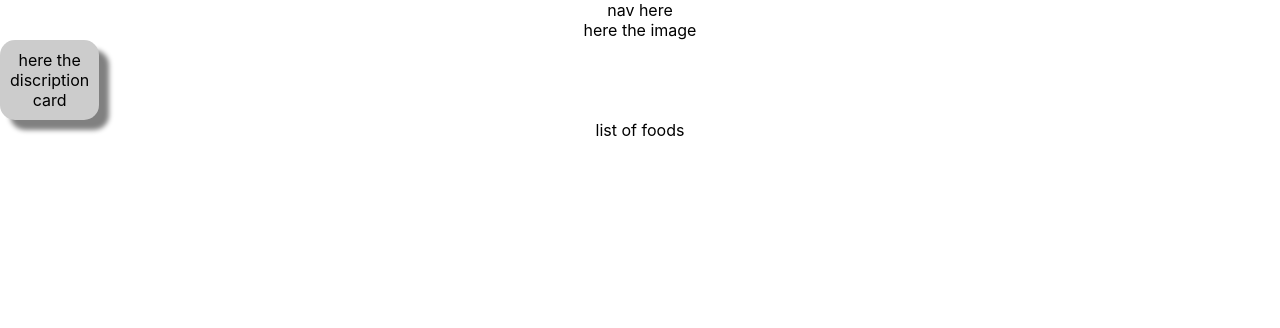
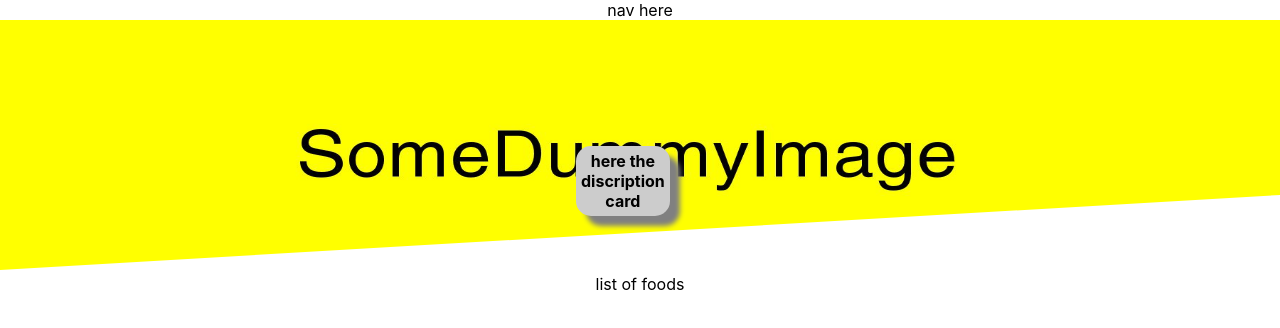
Before and after one commit to sobial/food-order, a React (Create React App) app: page / in a window 1280 px wide. Shown: the top 328 px of the page. Built offline with nearby package versions, Linux system fonts and the light colour scheme.

Commit message:
header image

```diff
--- a/src/components/Header/Header.js
+++ b/src/components/Header/Header.js
@@ -1,13 +1,16 @@
 import Card from "../UI/Card";
 import Navigation from "./Navigation";
 import styles from "./Header.module.css";
+import headerImg from "../../header.jpg";
 
 const Header = () => {
   return (
     <div>
       <Navigation />
-      <div className={styles.img_shape}>here the image</div>
-      <Card className={styles.card}>here the discription card</Card>
+      <div className={styles.img_shape}>
+        <img src={headerImg} alt="this is dummy pic" />
+        <Card className={styles.card}>here the discription card</Card>
+      </div>
     </div>
   );
 };
--- a/src/components/Header/Header.module.css
+++ b/src/components/Header/Header.module.css
@@ -1,3 +1,21 @@
 .card {
   background-color: #ccc;
+  float: left;
+  position: sticky;
+  margin-left: 45%;
+  margin-top: -10%;
+  margin-bottom: 10px;
+  z-index: 1000;
+  padding: 5px;
+  font-weight: bold;
 }
+.img_shape {
+  width: 100%;
+}
+.img_shape img {
+  width: 100%;
+  height: 100%;
+  max-height: 250px;
+  -webkit-clip-path: polygon(0 0, 0 100%, 100% 70%, 100% 0);
+  clip-path: polygon(0 0, 0 100%, 100% 70%, 100% 0);
+}
```
Also changed, not shown: src/header.jpg (added).
